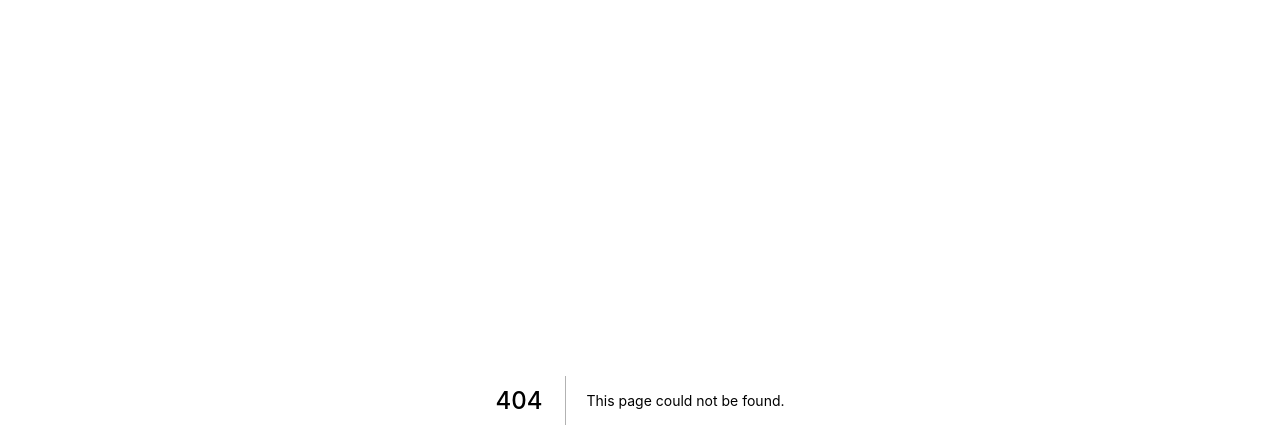
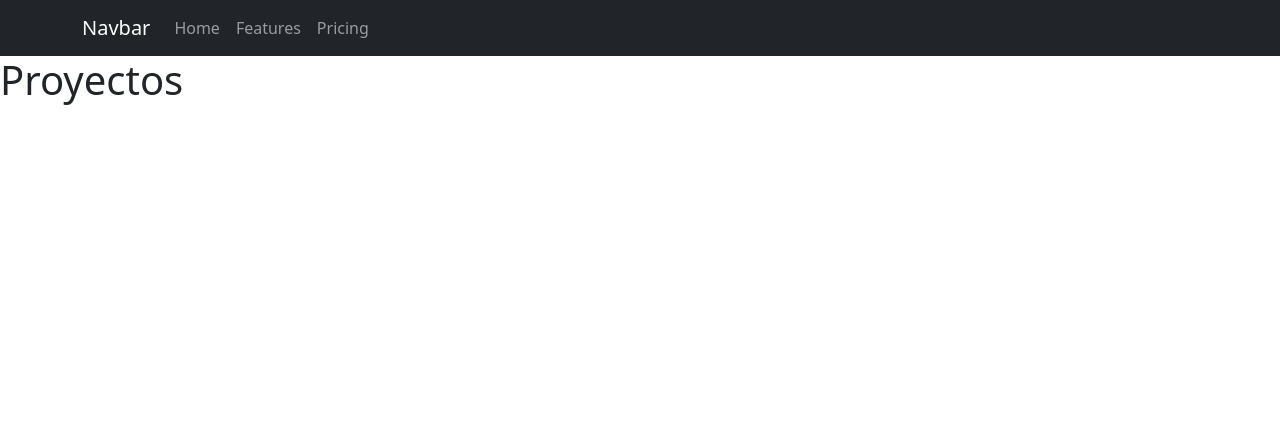
Before and after one commit to alejandroMazas/portfolio, a Next.js app: page /proyectos in a window 1280 px wide. Before the commit this address had no page. Shown: the top 448 px of the page. Built offline with nearby package versions, Linux system fonts and the light colour scheme.

Commit message:
navbar start

```diff
--- /dev/null
+++ b/components/Navibar.js
@@ -0,0 +1,22 @@
+import Container from 'react-bootstrap/Container'
+import Nav from 'react-bootstrap/Nav'
+import Navbar from 'react-bootstrap/Navbar'
+
+const Navibar = () => {
+    return (
+        <>
+            <Navbar bg="dark" variant="dark">
+                <Container>
+                    <Navbar.Brand href="#home">Navbar</Navbar.Brand>
+                    <Nav className="me-auto">
+                        <Nav.Link href="#home">Home</Nav.Link>
+                        <Nav.Link href="#features">Features</Nav.Link>
+                        <Nav.Link href="#pricing">Pricing</Nav.Link>
+                    </Nav>
+                </Container>
+            </Navbar>
+        </>
+    )
+}
+
+export default Navibar
--- a/package.json
+++ b/package.json
@@ -9,8 +9,10 @@
     "lint": "next lint"
   },
   "dependencies": {
+    "bootstrap": "^5.1.3",
     "next": "12.2.2",
     "react": "18.2.0",
+    "react-bootstrap": "^2.4.0",
     "react-dom": "18.2.0"
   },
   "devDependencies": {
--- a/pages/_app.js
+++ b/pages/_app.js
@@ -1,7 +1,15 @@
 import '../styles/globals.css'
+import Navibar from '../components/navibar'
+import 'bootstrap/dist/css/bootstrap.min.css';
 
 function MyApp({ Component, pageProps }) {
-  return <Component {...pageProps} />
+
+  return (
+    <>
+      <Navibar />
+      <Component {...pageProps} />
+    </>
+  )
 }
 
 export default MyApp
--- /dev/null
+++ b/pages/proyectos.js
@@ -0,0 +1,12 @@
+const proyectos = () => {
+
+    return (
+        <>
+            <div>
+                <h1>Proyectos</h1>
+            </div>
+        </>
+    )
+}
+
+export default proyectos
```
Also changed, not shown: 1 other file (tests, documents, lock files or other folders).
